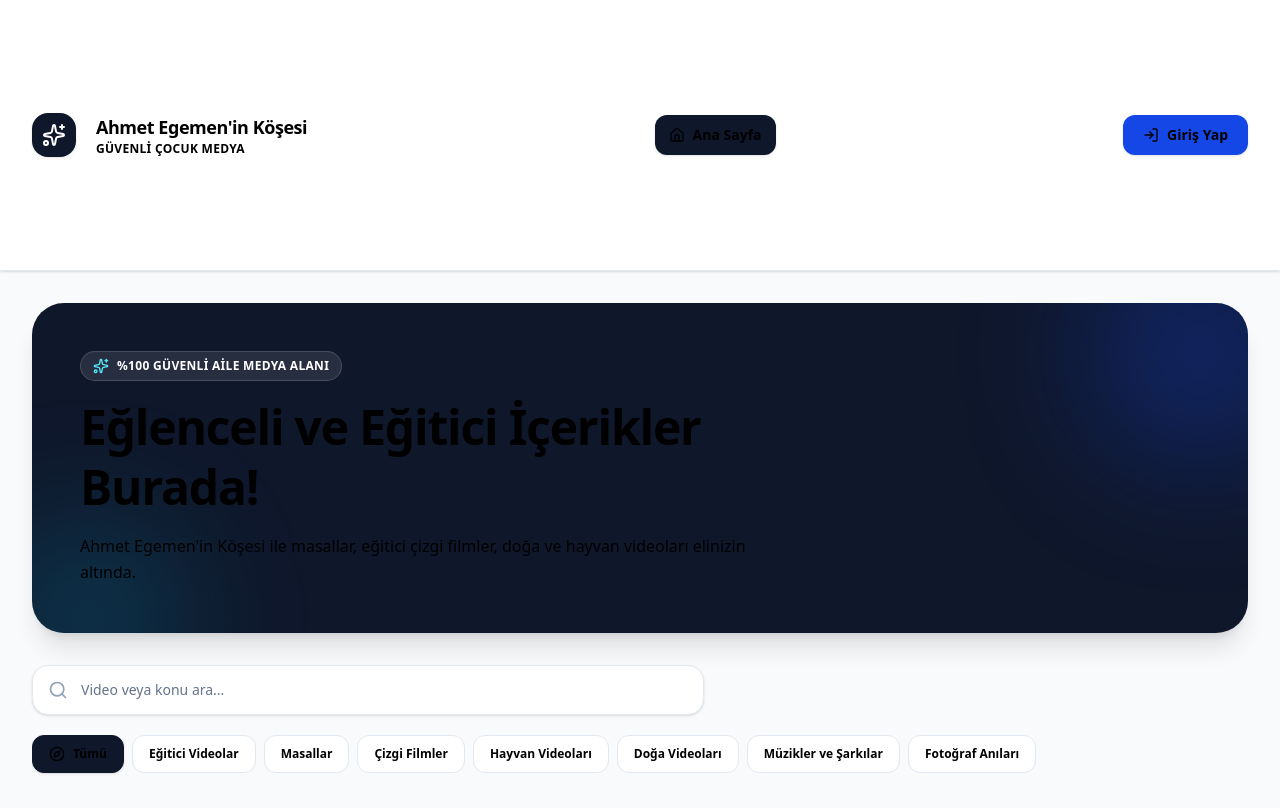
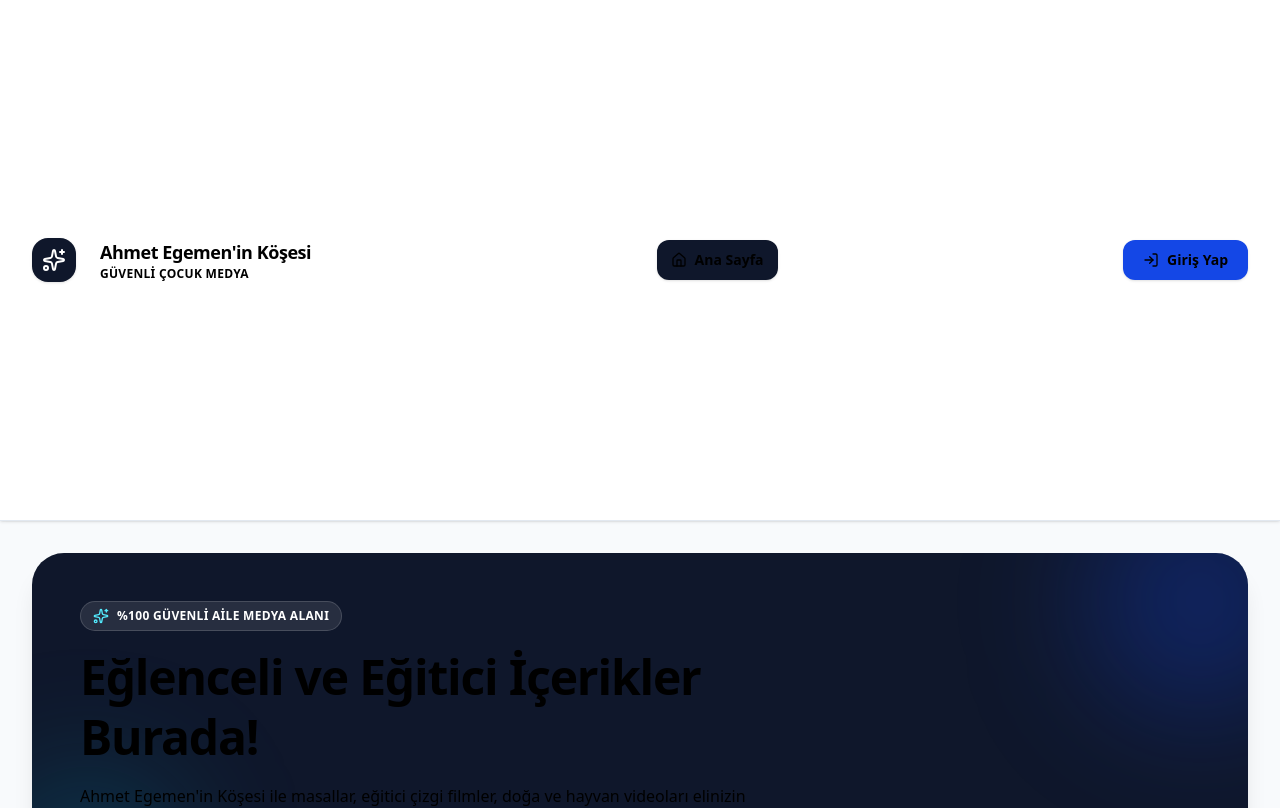
Before and after one commit to kanunal99-jpg/Ahmet-Egemenin-Kosesi, a React (Vite) app: page / in a window 1280 px wide. Shown: the top 808 px of the page. Built offline with nearby package versions, Linux system fonts and the light colour scheme; no server answers; the database is empty.

Commit message:
fix(profile): enlarge existing avatar area to 500px

```diff
--- a/src/components/layout/Header.tsx
+++ b/src/components/layout/Header.tsx
@@ -96,16 +96,16 @@ export const Header: React.FC = () => {
   return (
     <header className="sticky top-0 z-40 border-b border-slate-200 bg-white/95 backdrop-blur-md shadow-sm">
       <div className="max-w-7xl mx-auto px-4 sm:px-6 lg:px-8">
-        <div className="flex items-center justify-between min-h-[270px] py-3 gap-4">
+        <div className="flex items-center justify-between min-h-[520px] py-3 gap-4">
           <div className="flex items-center min-w-0 shrink-0">
-            <div className="flex items-center gap-5 group min-w-0">
+            <div className="flex items-center gap-6 group min-w-0">
               {user ? (
                 <>
                   <button
                     type="button"
                     onClick={() => avatarInputRef.current?.click()}
                     disabled={avatarUploading}
-                    className="relative w-[250px] h-[250px] rounded-3xl bg-slate-900 flex items-center justify-center text-white font-black text-4xl overflow-hidden ring-2 ring-slate-200 shadow-xl hover:ring-blue-400 transition-all disabled:cursor-wait shrink-0"
+                    className="relative w-[500px] h-[500px] rounded-[3rem] bg-slate-900 flex items-center justify-center text-white font-black text-5xl overflow-hidden ring-2 ring-slate-200 shadow-2xl hover:ring-blue-400 transition-all disabled:cursor-wait shrink-0"
                     title="Profil fotoğrafını yükle veya değiştir"
                     aria-label="Profil fotoğrafını yükle veya değiştir"
                   >
@@ -114,10 +114,10 @@ export const Header: React.FC = () => {
                     ) : profile?.first_name ? (
                       profile.first_name[0].toUpperCase()
                     ) : (
-                      <User className="w-16 h-16" />
+                      <User className="w-24 h-24" />
                     )}
-                    <span className="absolute inset-x-0 bottom-0 h-12 bg-slate-950/75 flex items-center justify-center">
-                      {avatarUploading ? <Loader2 className="w-8 h-8 animate-spin" /> : <Camera className="w-8 h-8" />}
+                    <span className="absolute inset-x-0 bottom-0 h-16 bg-slate-950/75 flex items-center justify-center">
+                      {avatarUploading ? <Loader2 className="w-10 h-10 animate-spin" /> : <Camera className="w-10 h-10" />}
                     </span>
                   </button>
                   <input
```
